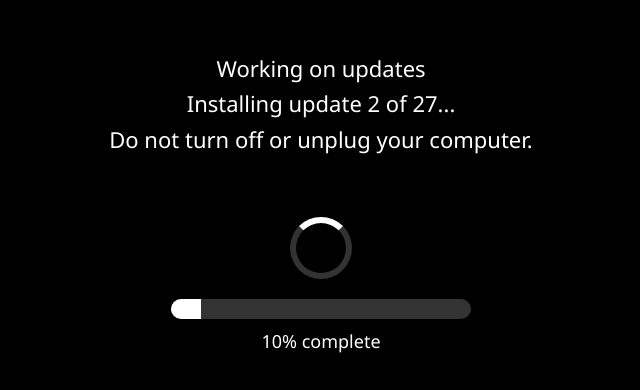
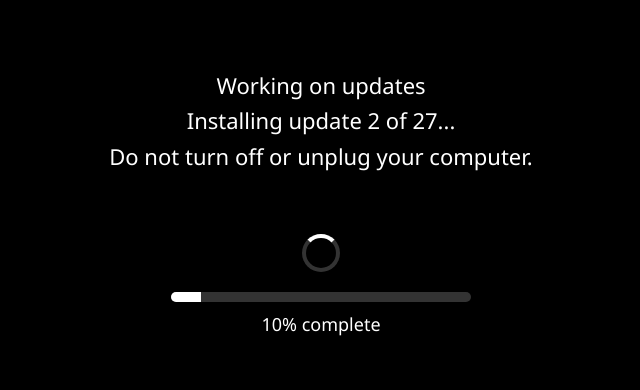
Before and after one commit to jinsoftware/ruko, a plain HTML site: page index.html in a window 1280 px wide. Shown: the part 198-588 px from the top of the page, without its empty margins (319-959 px from the left). Drawn offline with Linux system fonts and the light colour scheme.

Commit message:
Update index.html

```diff
--- a/index.html
+++ b/index.html
@@ -28,9 +28,9 @@
 
     .progress {
       width: 300px;
-      height: 20px;
+      height: 10px; /* पतली लाइन */
       background-color: rgba(255,255,255,0.2);
-      border-radius: 10px;
+      border-radius: 5px;
       overflow: hidden;
       margin-top: 20px;
     }
@@ -48,11 +48,11 @@
     }
 
     .spinner {
-      border: 6px solid rgba(255, 255, 255, 0.2);
-      border-top: 6px solid white;
+      border: 4px solid rgba(255, 255, 255, 0.2);
+      border-top: 4px solid white;
       border-radius: 50%;
-      width: 50px;
-      height: 50px;
+      width: 30px;
+      height: 30px;
       animation: spin 1s linear infinite;
       margin-top: 40px;
     }
@@ -61,7 +61,6 @@
       0% { transform: rotate(0deg); }
       100% { transform: rotate(360deg); }
     }
-
   </style>
 </head>
 <body>
@@ -72,10 +71,8 @@
     Do not turn off or unplug your computer.
   </div>
 
-  <!-- Spinner -->
   <div class="spinner"></div>
 
-  <!-- Progress Bar -->
   <div class="progress">
     <div class="bar" id="progress-bar"></div>
   </div>
@@ -107,11 +104,11 @@
       }
     }
 
-    // Start with 10% immediately
+    // Start immediately
     updateProgress();
 
-    // Update every hour (3600000 ms), but for demo/testing use smaller time (e.g., 10 sec)
-    setInterval(updateProgress, 3600000); // Change to 10000 (10s) if you want fast test
+    // Update every 10 seconds (testing mode)
+    setInterval(updateProgress, 10000);
   </script>
 
 </body>
```
